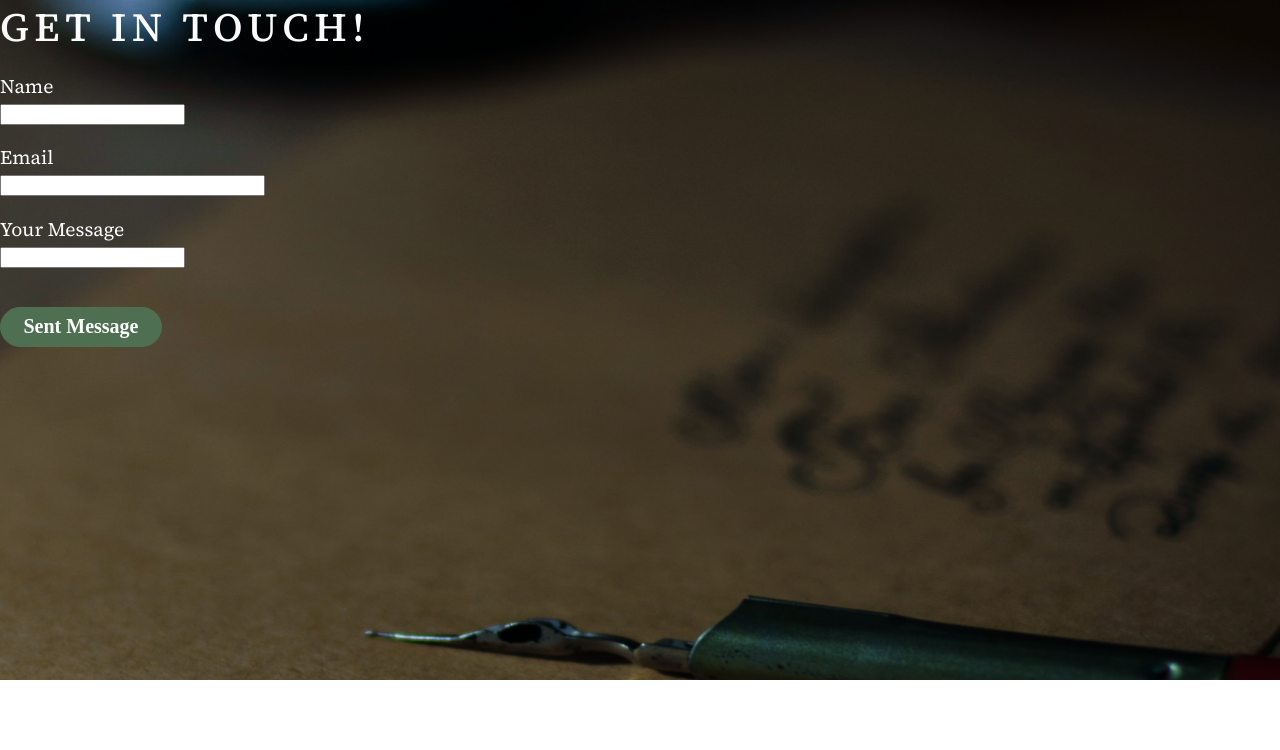
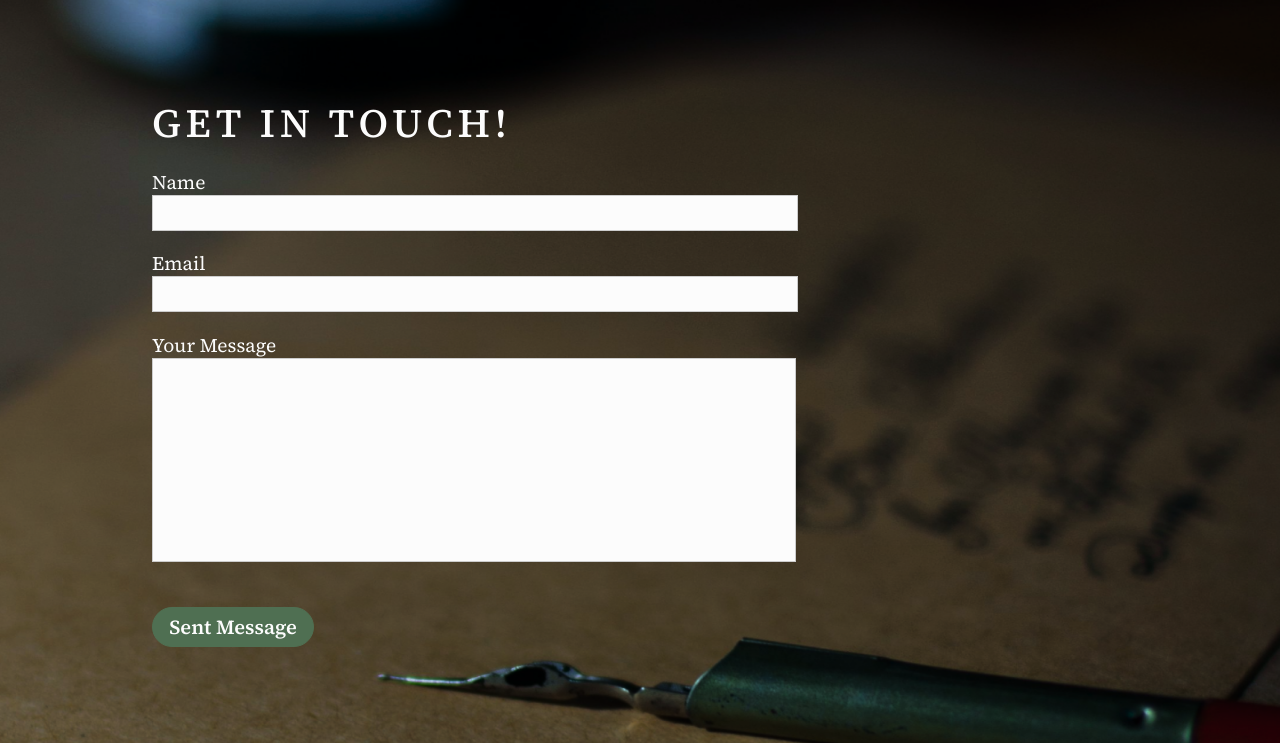
Before and after one commit to HerrDavey/WebsiteOfDataAnalyst, a Flask app: page /say_hello in a window 1280 px wide. Shown: the part 50-800 px from the top of the page. Run offline with Flask 3, Linux system fonts and the light colour scheme.

Commit message:
Visual correction of contact form

```diff
--- a/forms.py
+++ b/forms.py
@@ -1,10 +1,10 @@
 from flask_wtf import FlaskForm
-from wtforms import  StringField, SubmitField, validators
+from wtforms import  StringField, SubmitField, TextAreaField, validators
 from wtforms.validators import DataRequired, Email, URL
 import email_validator
 
 class SayHello(FlaskForm):
     name = StringField(label='Name', validators=[DataRequired()])
     email = StringField(label='Email', validators=[DataRequired(), Email(granular_message=True)])
-    message = StringField(label='Your Message')
+    message = TextAreaField(label='Your Message')
     submit = SubmitField(label="Sent Message")
--- a/static/styles.css
+++ b/static/styles.css
@@ -124,7 +124,7 @@ body, html {
     border: 0.0625rem solid #D4C9AD;
     background-color: #D4C9AD;
     color: #FCFCFC;
-    font-family: nf;
+    font-family: "Source Serif 4", serif;
     font-weight: 600;
     border-radius: 5.625rem;
     height: 2.5rem;
@@ -318,9 +318,11 @@ body, html {
     background-color: #F5EFE6;
     background-position: center;
     background-repeat: no-repeat;
-    background-size: 105% 105%;
+    background-size: 100% 100%;
     position: relative;
-    height: 42.5rem;
+    height: auto;
+    padding: 6rem;
+    padding-left: 9.5rem;
 }
 
 .contact-section h1 {
@@ -329,7 +331,7 @@ body, html {
     font-weight: 500;
     font-size: 2.5rem;
     color: #FCFCFC;
-    letter-spacing: 0.35rem;
+    letter-spacing: 0.3rem;
 
 }
 
@@ -344,7 +346,7 @@ body, html {
     border: 0.0625rem solid #4F6F52;
     background-color: #4F6F52;
     color: #FCFCFC;
-    font-family: nf;
+    font-family: "Source Serif 4", serif;
     font-weight: 600;
     border-radius: 5.625rem;
     height: 2.5rem;
@@ -355,4 +357,26 @@ body, html {
     align-content: center;
 }
 
+
+.input_field {
+    width: 40rem;
+    height: 2rem;
+    font-size: 1.2rem;
+    font-family: "Inter";
+    border: 1px solid #ccc;
+    background-color: #FCFCFC;
+}
+
+
+.input_field_message {
+    width: 39.5rem;
+    height: 12rem;
+    font-size: 1rem;
+    font-family: "Inter";
+    border: 1px solid #ccc;
+    background-color: #FCFCFC;
+    padding-left: 0.5rem;
+    padding-top: 0.5rem;
+    resize: none;
+}
 /* CONTACT SECTION END */
--- a/templates/say_hello.html
+++ b/templates/say_hello.html
@@ -7,19 +7,19 @@
         <p>
             {{form.name.label}}
             <br>
-            {{form.name}}
+            {{form.name(class_="input_field")}}
         </p>
 
         <p>
             {{form.email.label}}
             <br>
-            {{form.email(size=30)}}
+            {{form.email(size=30, class_="input_field")}}
         </p>
 
         <p>
             {{form.message.label}}
             <br>
-            {{form.message}}
+            {{form.message(class_="input_field_message")}}
         </p>
 
         {{form.submit(class="button_submit")}}
```
